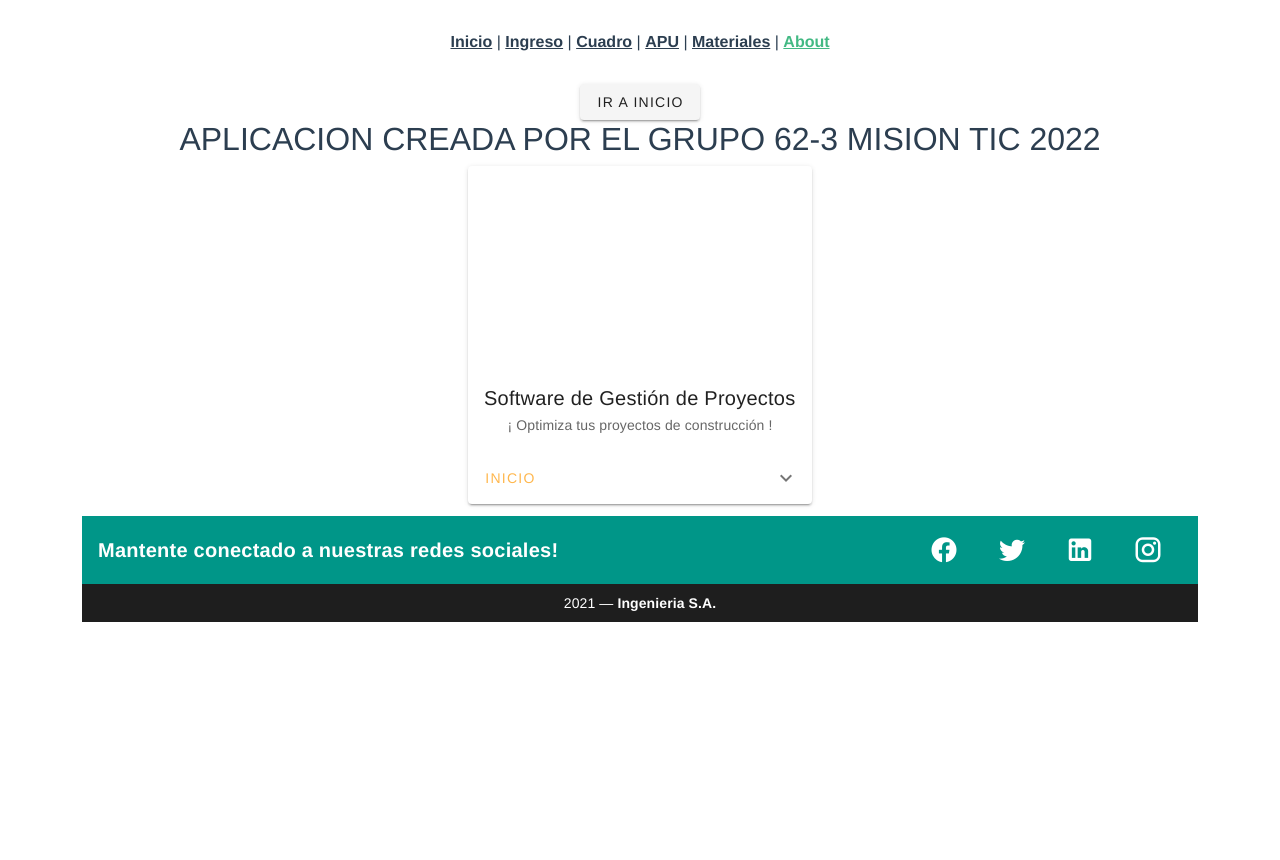
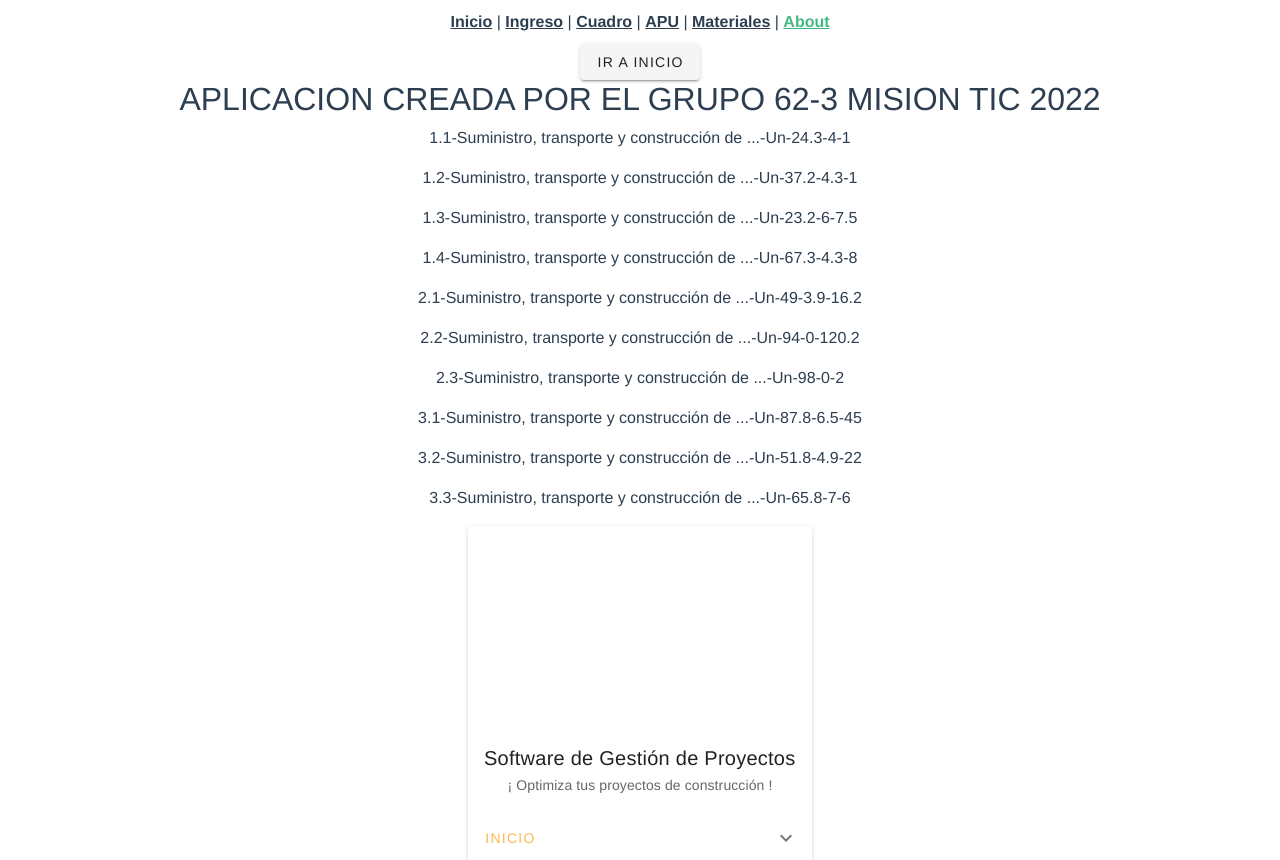
Before and after one commit to sovdlp/PROYECTO_INGENIERIA, a Vue app: page /about in a window 1280 px wide. Shown: the top 860 px of the page. Before the commit the page ends 800 px from the top, so only its background shows below. Built offline with nearby package versions, Linux system fonts and the light colour scheme.

Commit message:
Nueva Actualizacion

```diff
--- a/public/login.html
+++ b/public/login.html
@@ -84,7 +84,7 @@
   <form action="/action_page.php" method="post">
     <div class="imgcontainer">
 
-      <img src="../src/assets/ingenieria_sa.png" class="imagen">
+      <img src= "../src/assets/ingenieria_sa.png" class="imagen">
     </div>
 
     <div class="container">
--- a/src/App.vue
+++ b/src/App.vue
@@ -24,7 +24,7 @@
 }
 
 #nav {
-  padding: 30px;
+  padding: 10px;
 
   a {
     font-weight: bold;
--- a/src/components/CuadroCotizacion.vue
+++ b/src/components/CuadroCotizacion.vue
@@ -64,6 +64,7 @@
             <br><br>
         </div>
             <h3 class="center"> II. CUADRO DE COSTOS DIRECTOS</h3>
+            <items />
         <div>
             <v-row class="text-left">
                 <v-col cols="6">
@@ -80,6 +81,8 @@
                     <v-btn class= "ma-2" color="indigo" outlined small >Cargar archivo cantidades</v-btn>
                 </v-col>
             </v-row>
+
+
 
             <v-data-table
                 dense
@@ -174,96 +177,16 @@
 </template>
 
 <script>
-    //import items from "../store/Almacen_items.js";
-    export default {
+
+import Items from "@/components/items.vue";
+
+export default {
+
         data: () => ({
 
         rules: [
         value => !!value || 'Requerido.',
         value => (value && value.length >= 3) || 'Min 3 caracteres',
-        ],
-
-        items: [
-        {
-            item: '1.1',
-            calories: 159,
-            fat: 6.0,
-            carbs: 24,
-            protein: 4.0,
-            iron: '1%',
-        },
-        {
-            item: '1.2',
-            calories: 237,
-            fat: 9.0,
-            carbs: 37,
-            protein: 4.3,
-            iron: '1%',
-        },
-        {
-            item: '1.3',
-            calories: 262,
-            fat: 16.0,
-            carbs: 23,
-            protein: 6.0,
-            iron: '7%',
-        },
-        {
-            item: '1.4',
-            calories: 305,
-            fat: 3.7,
-            carbs: 67,
-            protein: 4.3,
-            iron: '8%',
-        },
-        {
-            item: '2.1',
-            calories: 356,
-            fat: 16.0,
-            carbs: 49,
-            protein: 3.9,
-            iron: '16%',
-        },
-        {
-            item: '2.2',
-            calories: 375,
-            fat: 0.0,
-            carbs: 94,
-            protein: 0.0,
-            iron: '0%',
-        },
-        {
-            item: '2.3',
-            calories: 392,
-            fat: 0.2,
-            carbs: 98,
-            protein: 0,
-            iron: '2%',
-        },
-        {
-            item: '3.1',
-            calories: 408,
-            fat: 3.2,
-            carbs: 87,
-            protein: 6.5,
-            iron: '45%',
-        },
-        {
-            item: '3.2',
-            calories: 452,
-            fat: 25.0,
-            carbs: 51,
-            protein: 4.9,
-            iron: '22%',
-        },
-        {
-            item: '3.3',
-            calories: 518,
-            fat: 26.0,
-            carbs: 65,
-            protein: 7,
-            iron: '6%',
-        },
         ],
 
         indirectos: [
@@ -313,5 +236,9 @@
         ],
 
         }),
+
+    components: {
+        Items
+        },
     }
 </script>
--- /dev/null
+++ b/src/components/items.vue
@@ -0,0 +1,23 @@
+<template>
+  <div>
+    <div class="items">
+      <div v-for="items in items" :key="items.item">
+
+          <p>{{ items.item }}-{{items.descripcion}}-{{items.unidad}}-{{items.cantidad}}-{{items.valorunit}}-{{items.valortotal}}</p>
+
+      </div>
+    </div>
+  </div>
+</template>
+
+<script>
+import store from "../store/tbl_items.js";
+
+export default {
+  data() {
+    return {
+      items: store.items,
+    };
+  },
+};
+</script>
--- a/src/store/tbl_items.js
+++ b/src/store/tbl_items.js
@@ -1,84 +1,85 @@
 export default {
-    items: [
+items:
+[
         {
             item: '1.1',
-            calories: 159,
-            fat: 6.0,
-            carbs: 24,
-            protein: 4.0,
-            iron: '1%',
+            descripcion: 'Suministro, transporte y construcción de ...',
+            unidad: 'Un',
+            cantidad: 24.3,
+            valorunit: 4.0,
+            valortotal: 1.0,
         },
         {
             item: '1.2',
-            calories: 237,
-            fat: 9.0,
-            carbs: 37,
-            protein: 4.3,
-            iron: '1%',
+            descripcion: 'Suministro, transporte y construcción de ...',
+            unidad: 'Un',
+            cantidad: 37.2,
+            valorunit: 4.3,
+            valortotal: 1.0,
         },
         {
             item: '1.3',
-            calories: 262,
-            fat: 16.0,
-            carbs: 23,
-            protein: 6.0,
-            iron: '7%',
+            descripcion: 'Suministro, transporte y construcción de ...',
+            unidad: 'Un',
+            cantidad: 23.2,
+            valorunit: 6.0,
+            valortotal: 7.5,
         },
         {
             item: '1.4',
-            calories: 305,
-            fat: 3.7,
-            carbs: 67,
-            protein: 4.3,
-            iron: '8%',
+            descripcion: 'Suministro, transporte y construcción de ...',
+            unidad: 'Un',
+            cantidad: 67.3,
+            valorunit: 4.3,
+            valortotal: 8.0,
         },
         {
             item: '2.1',
-            calories: 356,
-            fat: 16.0,
-            carbs: 49,
-            protein: 3.9,
-            iron: '16%',
+            descripcion: 'Suministro, transporte y construcción de ...',
+            unidad: 'Un',
+            cantidad: 49.0,
+            valorunit: 3.9,
+            valortotal: 16.2,
         },
         {
             item: '2.2',
-            calories: 375,
-            fat: 0.0,
-            carbs: 94,
-            protein: 0.0,
-            iron: '0%',
+            descripcion: 'Suministro, transporte y construcción de ...',
+            unidad: 'Un',
+            cantidad: 94.0,
+            valorunit: 0.0,
+            valortotal: 120.2,
         },
         {
             item: '2.3',
-            calories: 392,
-            fat: 0.2,
-            carbs: 98,
-            protein: 0,
-            iron: '2%',
+            descripcion: 'Suministro, transporte y construcción de ...',
+            unidad: 'Un',
+            cantidad: 98.0,
+            valorunit: 0.0,
+            valortotal: 2.0,
         },
         {
             item: '3.1',
-            calories: 408,
-            fat: 3.2,
-            carbs: 87,
-            protein: 6.5,
-            iron: '45%',
+            descripcion: 'Suministro, transporte y construcción de ...',
+            unidad: 'Un',
+            cantidad: 87.8,
+            valorunit: 6.5,
+            valortotal: 45.0,
         },
         {
             item: '3.2',
-            calories: 452,
-            fat: 25.0,
-            carbs: 51,
-            protein: 4.9,
-            iron: '22%',
+            descripcion: 'Suministro, transporte y construcción de ...',
+            unidad: 'Un',
+            cantidad: 51.8,
+            valorunit: 4.9,
+            valortotal: 22.0,
         },
         {
             item: '3.3',
-            calories: 518,
-            fat: 26.0,
-            carbs: 65,
-            protein: 7,
-            iron: '6%',
+            descripcion: 'Suministro, transporte y construcción de ...',
+            unidad: 'Un',
+            cantidad: 65.8,
+            valorunit: 7.0,
+            valortotal: 6.0,
         },
     ]
 }
--- a/src/views/APU.vue
+++ b/src/views/APU.vue
@@ -4,7 +4,7 @@
         <h2>ANALISIS DE PRECIOS UNITARIOS</h2>
         <p class="subheading font-weight-regular">
       APU-->
-      <a href="..//apu.html" target="_blank"
+      <a href="http://127.0.0.1:5501/public/apu.html" target="_blank"
         >Elaboración de APU</a
       >
     </p>
--- a/src/views/About.vue
+++ b/src/views/About.vue
@@ -2,6 +2,9 @@
   <div class="about">
         <v-btn @click="inicio">ir a Inicio</v-btn>
     <h2>APLICACION CREADA POR EL GRUPO 62-3 MISION TIC 2022</h2>
+
+    <items />
+
     <v-card class="mx-auto" max-width="344">
       <v-img
         src="../assets/ingenieria_sa.png"
@@ -32,19 +35,25 @@
         </div>
       </v-expand-transition>
     </v-card>
+
     <Piedepagina />
   </div>
 </template>
 <script>
+
 import Piedepagina from "@/components/piedepagina.vue";
+import Items from "@/components/items.vue";
+
 export default {
     data: () => ({
     show: false,
   }),
   components: {
     Piedepagina,
+    Items,
   },
-  methods: {
+
+    methods: {
     inicio() {
       console.log("ir al inicio.." )
       this.$router.push("/");
--- a/src/views/Home.vue
+++ b/src/views/Home.vue
@@ -6,15 +6,15 @@
 </template>
 
 <script>
+
+
 import Piedepagina from '@/components/piedepagina.vue'
-// @ is an alias to /src
-
 
 export default {
   name: 'Home',
   components: {
     Piedepagina
+  }
 
-  }
 }
 </script>
--- a/src/views/Ingreso.vue
+++ b/src/views/Ingreso.vue
@@ -4,7 +4,7 @@
     <h2>FORMULARIO DE INGRESO</h2>
     <p class="subheading font-weight-regular">
       Registrarse-->
-      <a href="..//login.html" target="_blank"
+      <a href="http://127.0.0.1:5501/public/login.html" target="_blank"
         >Página de registro</a
       >
     </p>
```
